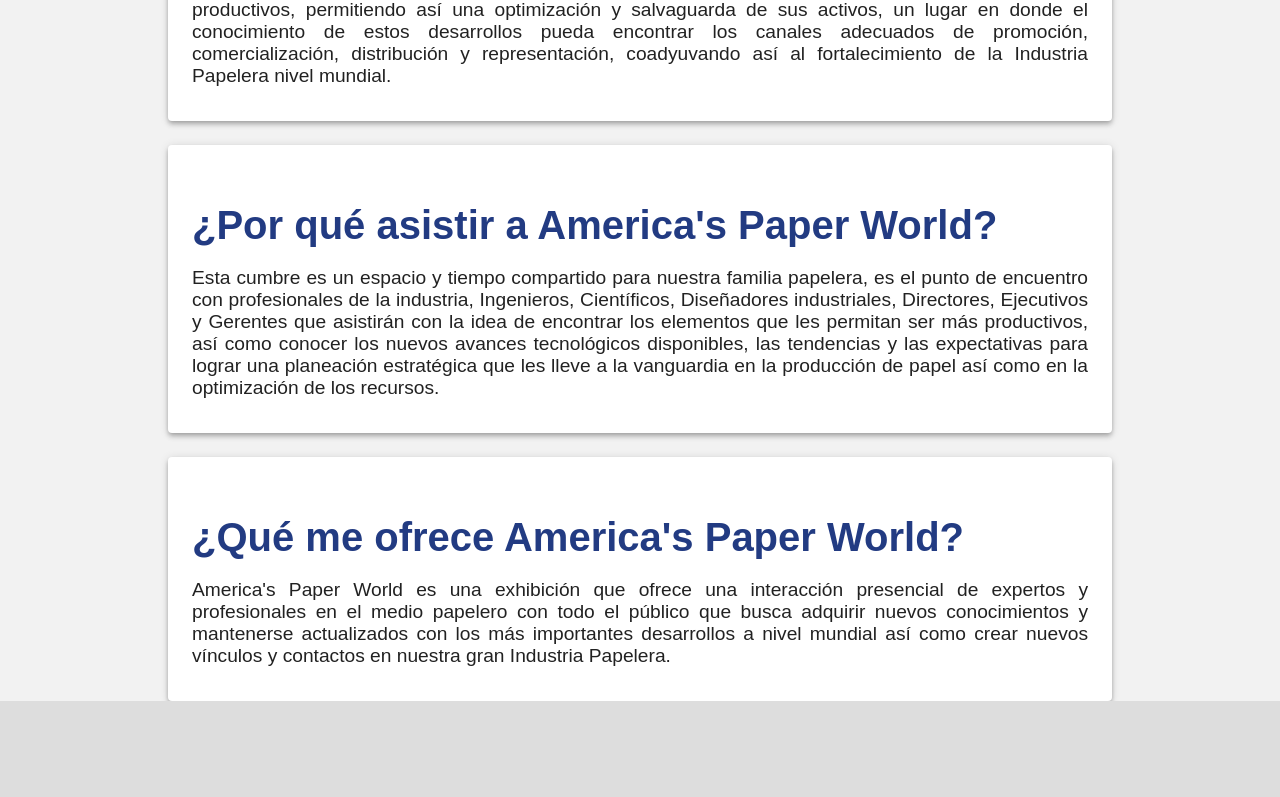
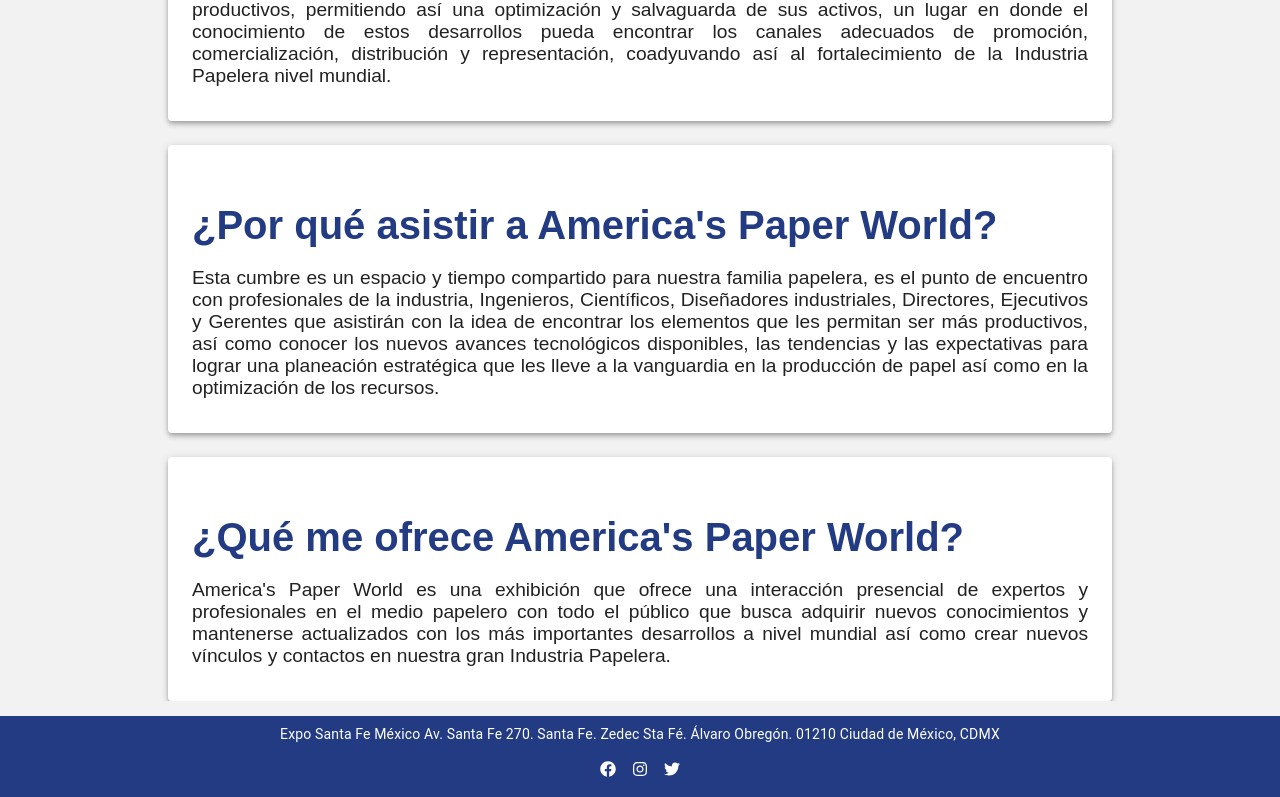
Before and after one commit to Vvan31/paperworld, a React (Vite) app in the folder PaperWorld/: page / in a window 1280 px wide. Shown: the part 987-1784 px from the top of the page. Before the commit the page ends 1688 px from the top, so only its background shows below. Built offline with nearby package versions, Linux system fonts and the light colour scheme.

Commit message:
footer added

```diff
--- a/PaperWorld/package.json
+++ b/PaperWorld/package.json
@@ -13,9 +13,13 @@
     "@emotion/react": "^11.11.1",
     "@emotion/styled": "^11.11.0",
     "@mui/material": "^5.13.6",
+    "install": "^0.13.0",
+    "npm": "^9.8.0",
     "react": "^18.2.0",
     "react-dom": "^18.2.0",
-    "react-i18next": "^13.0.1"
+    "react-i18next": "^13.0.1",
+    "react-icons": "^4.10.1",
+    "react-router-dom": "^6.14.1"
   },
   "devDependencies": {
     "@types/react": "^18.0.37",
--- a/PaperWorld/src/App.css
+++ b/PaperWorld/src/App.css
@@ -5,6 +5,7 @@
 body {
   background-color: #ddd;
 }
+
 
 .main {
   background-color: #f2f2f2;
--- a/PaperWorld/src/App.jsx
+++ b/PaperWorld/src/App.jsx
@@ -1,12 +1,11 @@
-import { useEffect, useState } from 'react';
-import reactLogo from './assets/react.svg';
-import viteLogo from '/vite.svg';
+import { useState } from 'react';
 import './App.css';
 // components
 import Navbar from './components/navBar';
 import Home from './components/home';
 import Register from './components/register';
 import Map from './components/map';
+import Footer from './components/footer';
 
 import mx from './assets/mx.png';
 import usa from './assets/usa.png';
@@ -57,6 +56,7 @@
           <img src={usa} alt="usa" />
         </Fab>
       </div>
+      <Footer />
     </div>
   );
 }
--- /dev/null
+++ b/PaperWorld/src/components/footer.css
@@ -0,0 +1,7 @@
+.footer{
+    margin-top: 15px;
+    background-color: #223B82 !important;
+  }
+  a{
+    color: white !important;
+  }
--- /dev/null
+++ b/PaperWorld/src/components/footer.jsx
@@ -0,0 +1,31 @@
+import React from "react";
+import { Link } from "react-router-dom";
+import { FaFacebook, FaInstagram, FaTwitter } from "react-icons/fa";
+import  { Box, Grid, Typography, Divider } from "@mui/material";
+
+import "./footer.css";
+const Footer = () => {
+    return (
+        <Box className="footer" color="white" p={1} alignItems="center" textAlign="center">
+          <Grid container spacing={1} alignItems="center">
+            <Grid item xs={12} sm={12}>
+              <Typography variant="body2">Expo Santa Fe México Av. Santa Fe 270. Santa Fe. Zedec Sta Fé. Álvaro Obregón. 01210 Ciudad de México, CDMX</Typography>
+            </Grid>
+            <Divider variant="middle" />
+            <Grid item xs={12} sm={12} container justifyContent="center">
+              <Grid item sx={{ m: 1 }}>
+                <a href="https://www.facebook.com/americaspaperworld"><FaFacebook /></a>
+              </Grid>
+              <Grid item sx={{ m: 1 }}>
+                <a href="/"><FaInstagram /></a>
+              </Grid>
+              <Grid item sx={{ m: 1 }}>
+                <a href="/"><FaTwitter /></a>
+              </Grid>
+            </Grid>
+          </Grid>
+        </Box>
+      );
+};
+
+export default Footer;
```
Also changed, not shown: 1 other file (tests, documents, lock files or other folders).
